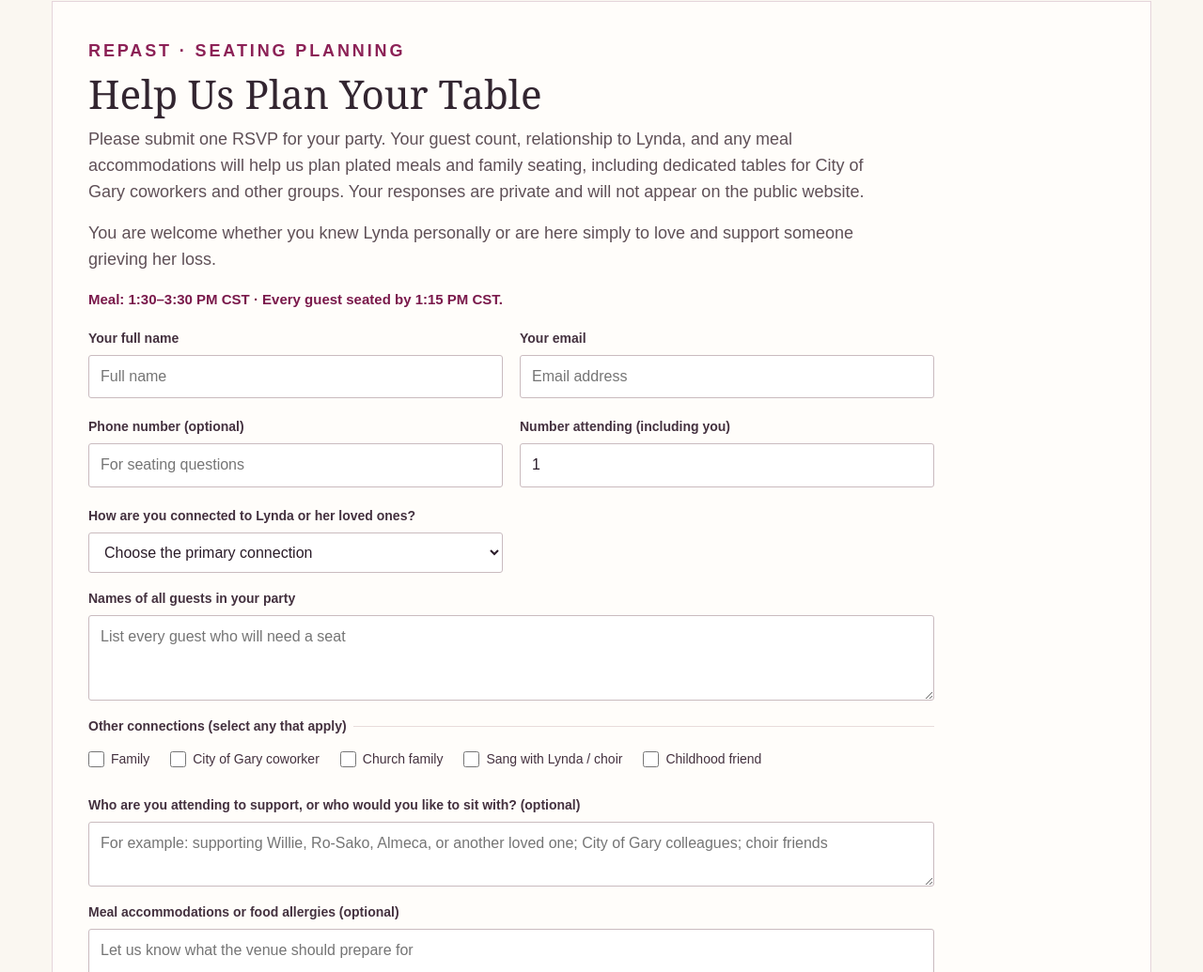
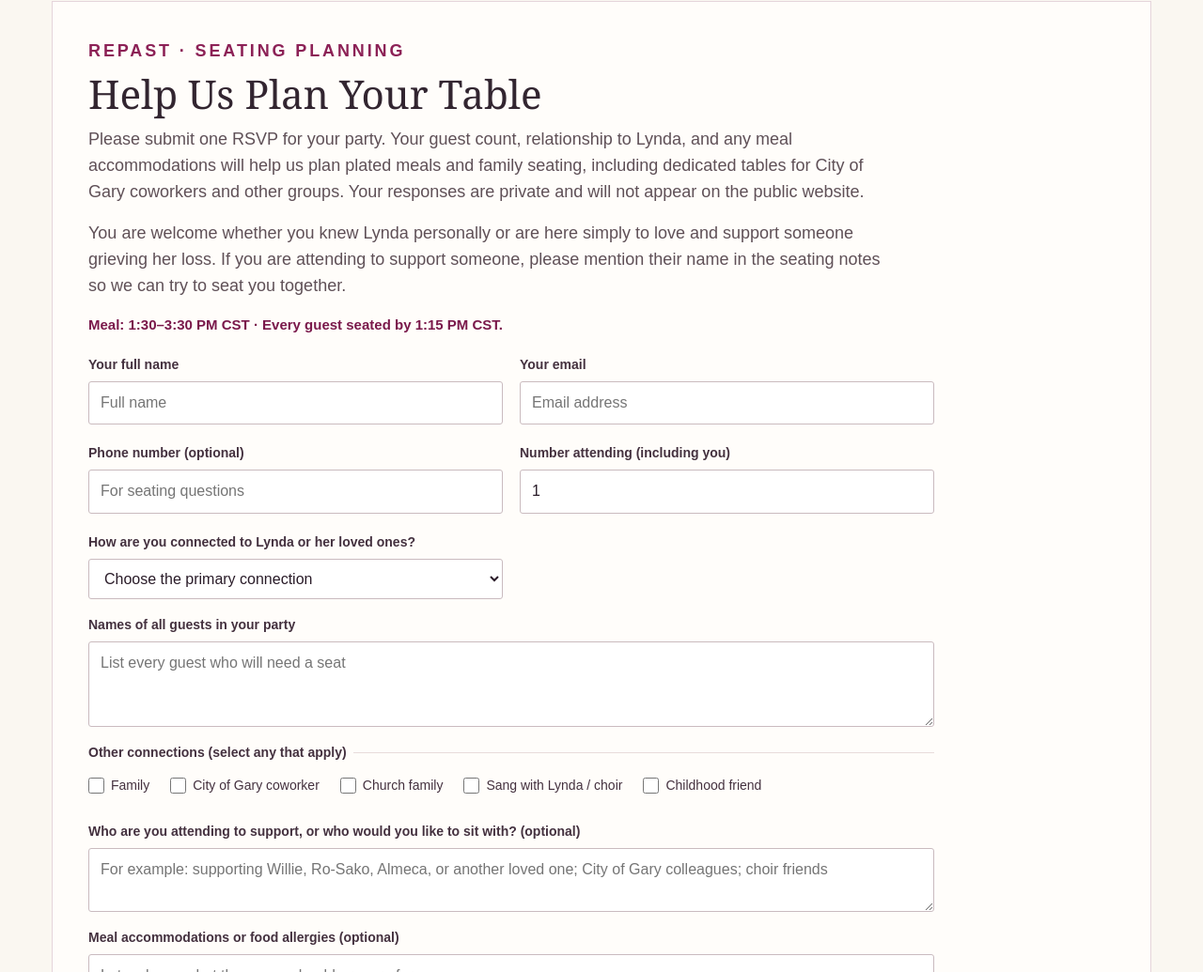
Before and after one commit to almecajones-cmd/foreverlyndamarie, a plain HTML site: page dist/index.html in a window 1280 px wide. Shown: the part 3506-4541 px from the top of the page at 94% size. Drawn offline with nearby package versions, Linux system fonts and the light colour scheme; a web font is replaced by a local one.

Commit message:
Help support guests identify their loved one for nearby repast seating

```diff
--- a/dist/index.html
+++ b/dist/index.html
@@ -85,7 +85,7 @@
 <p class="eyebrow">Repast · Seating Planning</p>
 <h3 id="rsvp-title">Help Us Plan Your Table</h3>
 <p>Please submit one RSVP for your party. Your guest count, relationship to Lynda, and any meal accommodations will help us plan plated meals and family seating, including dedicated tables for City of Gary coworkers and other groups. Your responses are private and will not appear on the public website.</p>
-<p class="repast-welcome">You are welcome whether you knew Lynda personally or are here simply to love and support someone grieving her loss.</p>
+<p class="repast-welcome">You are welcome whether you knew Lynda personally or are here simply to love and support someone grieving her loss. If you are attending to support someone, please mention their name in the seating notes so we can try to seat you together.</p>
 <p class="repast-rsvp-reminder"><strong>Meal: 1:30–3:30 PM CST · Every guest seated by 1:15 PM CST.</strong></p>
 <form id="repast-rsvp-form" method="post" novalidate>
 <div class="rsvp-fields">
```
